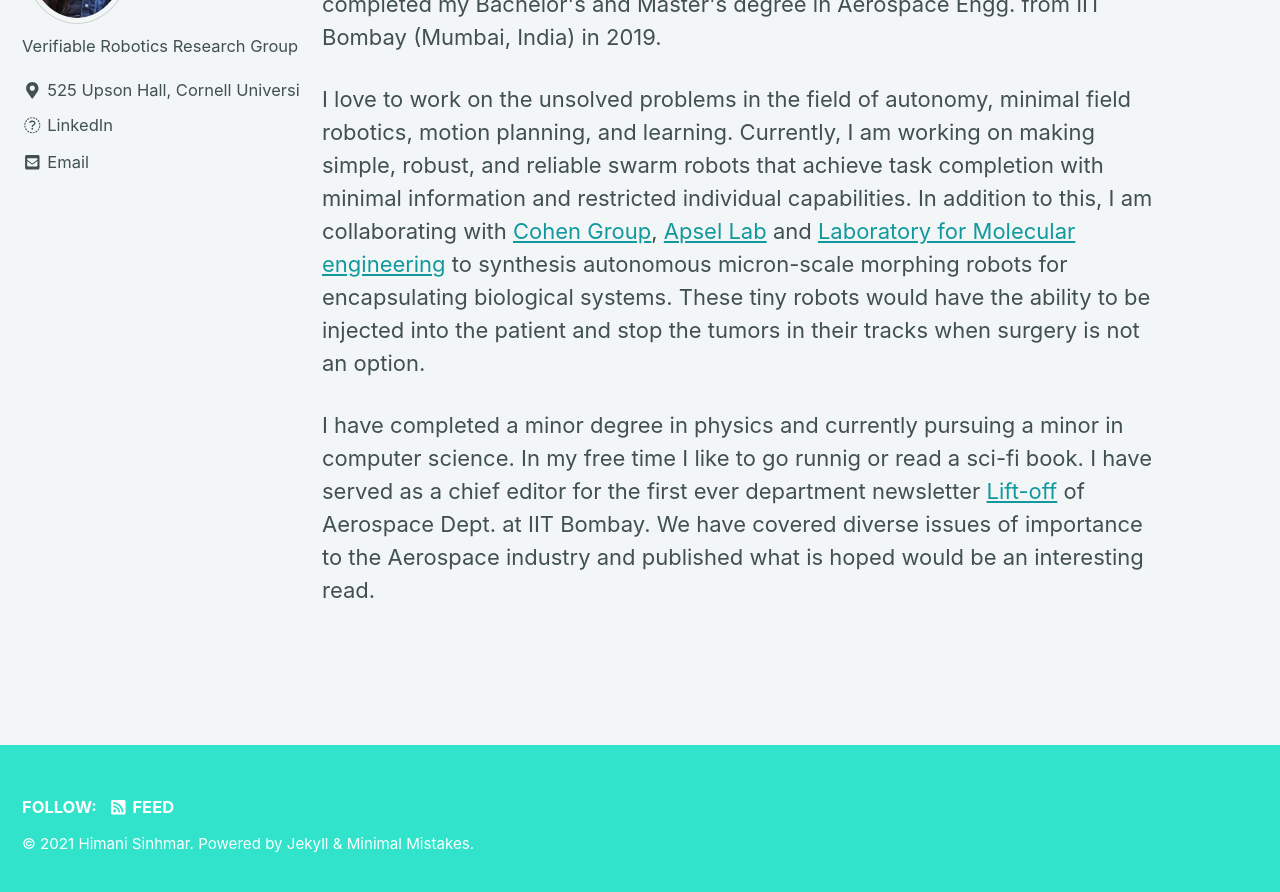
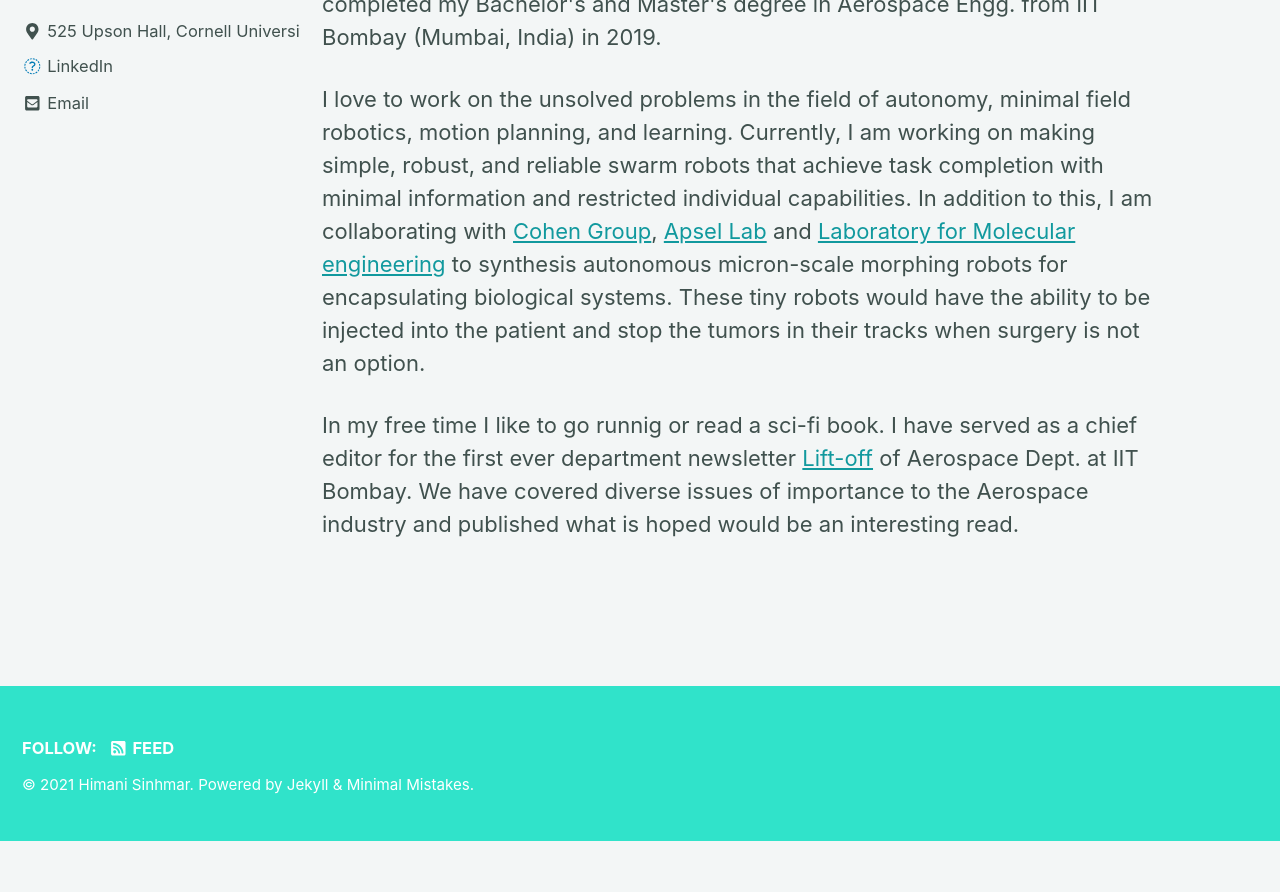
Before and after one commit to himanisinhmar/himanisinhmar.github.io, a Jekyll site: the page built from index.html, in a window 1280 px wide and 900 px high, scrolled down 281 px. Shown: the top 892 px of the window. Built offline with Jekyll 4.4.1, drawn with Linux system fonts in a browser that asks for light colours; nearby versions of some CDN libraries; the list of posts is cut into pages by our own code; after the commit the page ends 1122 px from its top, so only the background shows below that.

Commit message:
updaated config,aboutme

```diff
--- a/_config.yml
+++ b/_config.yml
@@ -104,11 +104,11 @@
 # name             : "Himani Sinhmar"
   avatar           : /img/dp.jpg
   bio              : "Verifiable Robotics Research Group"
-  location         : "525 Upson Hall, Cornell University, Ithaca, NY"
+  location         : "525 Upson Hall, Cornell University"
   email            : "hs962@cornell.edu"
   links:
     - label: "LinkedIn"
-      icon: "fas fa-fw fa-linkedin-square"
+      icon: "fas fa-fw fa-linkedin"
       url:  "https://www.linkedin.com/in/himani-sinhmar/"
     - label: "Website"
       icon: "fas fa-fw fa-link"
--- a/index.html
+++ b/index.html
@@ -18,8 +18,7 @@
     In addition to this,  I am collaborating with <a href="https://cohengroup.lassp.cornell.edu/">Cohen Group</a>, <a href="https://apsellab.ece.cornell.edu/people/alyssa-apsel/">Apsel Lab</a> and <a href="https://nlabbottcornell.weebly.com/">Laboratory for Molecular engineering</a> to synthesis autonomous micron-scale morphing robots for encapsulating biological systems. These tiny robots would have the ability to be injected into the patient and stop the tumors in their tracks when surgery is not an option.
 </p>
 
-<p>I have completed a minor degree in physics and currently pursuing a minor in computer science.
-    In my free time I like to go runnig or read a sci-fi book.
-    I have served as a chief editor for the first ever department newsletter <a href="{{ '/pdf/newsletter.pdf' | relative_url }}">Lift-off</a> of  Aerospace Dept. at IIT Bombay.
-    We have covered diverse issues of importance to the Aerospace industry and published what is hoped would be an interesting read.
+<p>In my free time I like to go runnig or read a sci-fi book.
+I have served as a chief editor for the first ever department newsletter <a href="{{ '/pdf/newsletter.pdf' | relative_url }}">Lift-off</a> of  Aerospace Dept. at IIT Bombay.
+We have covered diverse issues of importance to the Aerospace industry and published what is hoped would be an interesting read.
 </p>
```
